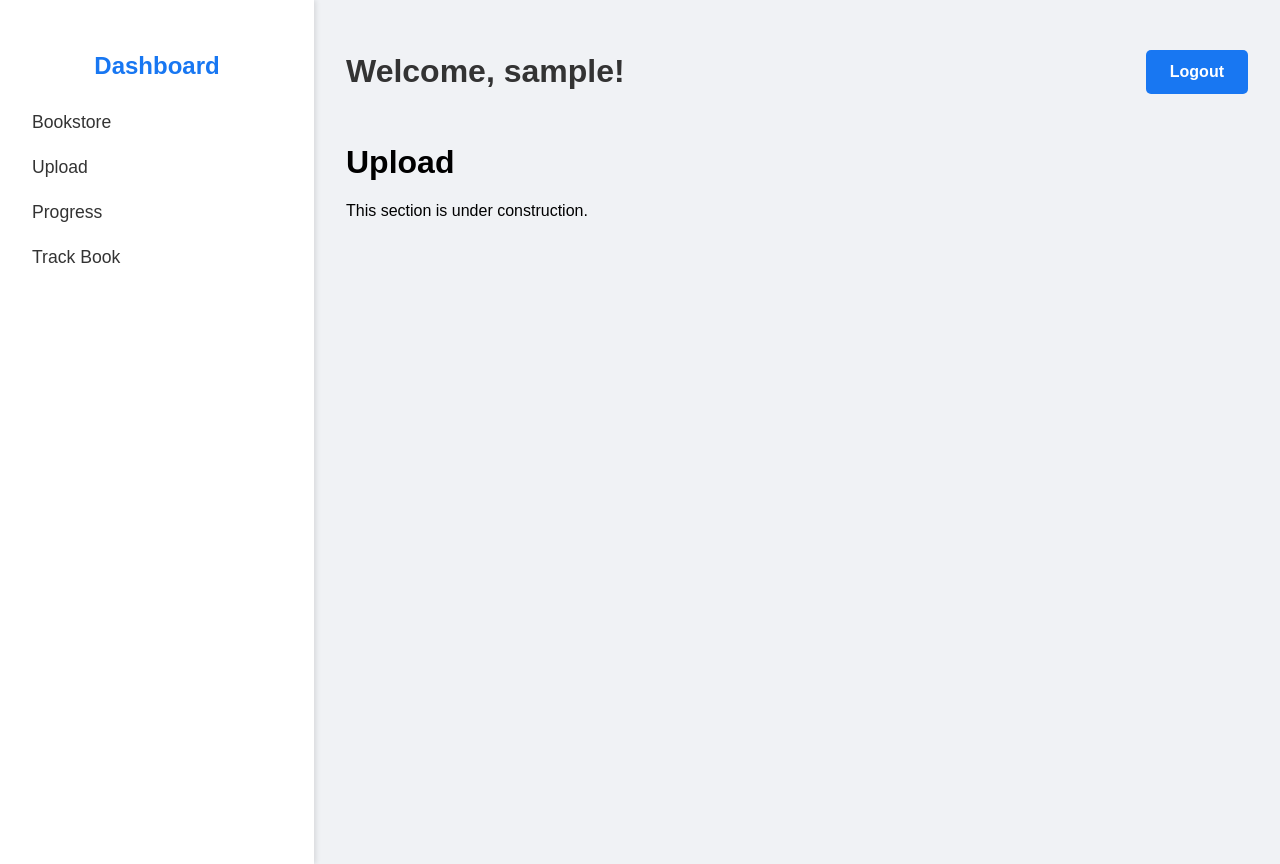
After one commit to mahiramu863/Mahi, a Flask app: template templates/upload.html in a window 1280 px wide. The commit adds this page. Run offline with Flask 3, Linux system fonts and the light colour scheme; the template is opened without the code that fills it: most values are stand-ins (such as "Sample title", 1, 10 or a date in 2020).

Commit message:
Create dashboard with navigation

```diff
--- a/app.py
+++ b/app.py
@@ -59,6 +59,30 @@ def dashboard():
     if 'email' not in session:
         return redirect(url_for('login'))
     return render_template('dashboard.html')
+
+@app.route('/bookstore')
+def bookstore():
+    if 'email' not in session:
+        return redirect(url_for('login'))
+    return render_template('bookstore.html')
+
+@app.route('/upload')
+def upload():
+    if 'email' not in session:
+        return redirect(url_for('login'))
+    return render_template('upload.html')
+
+@app.route('/progress')
+def progress():
+    if 'email' not in session:
+        return redirect(url_for('login'))
+    return render_template('progress.html')
+
+@app.route('/track_book')
+def track_book():
+    if 'email' not in session:
+        return redirect(url_for('login'))
+    return render_template('track_book.html')
 
 @app.route('/logout')
 def logout():
--- /dev/null
+++ b/static/dashboard.css
@@ -0,0 +1,73 @@
+body {
+    font-family: sans-serif;
+    background-color: #f0f2f5;
+    margin: 0;
+}
+
+.dashboard-container {
+    display: flex;
+}
+
+.sidebar {
+    width: 250px;
+    background-color: #fff;
+    height: 100vh;
+    padding: 2rem;
+    box-shadow: 2px 0 5px rgba(0, 0, 0, 0.1);
+}
+
+.sidebar h2 {
+    color: #1877f2;
+    text-align: center;
+    margin-bottom: 2rem;
+}
+
+.sidebar ul {
+    list-style: none;
+    padding: 0;
+}
+
+.sidebar ul li {
+    margin-bottom: 1.5rem;
+}
+
+.sidebar ul li a {
+    text-decoration: none;
+    color: #333;
+    font-size: 1.1rem;
+}
+
+.sidebar ul li a:hover {
+    color: #1877f2;
+}
+
+.main-content {
+    flex-grow: 1;
+    padding: 2rem;
+}
+
+.header {
+    display: flex;
+    justify-content: space-between;
+    align-items: center;
+    margin-bottom: 2rem;
+}
+
+.header h1 {
+    color: #333;
+}
+
+.logout-btn {
+    background-color: #1877f2;
+    color: #fff;
+    padding: 0.8rem 1.5rem;
+    border: none;
+    border-radius: 5px;
+    text-decoration: none;
+    font-size: 1rem;
+    font-weight: bold;
+}
+
+.logout-btn:hover {
+    background-color: #166fe5;
+}
--- /dev/null
+++ b/templates/bookstore.html
@@ -0,0 +1,5 @@
+{% extends "dashboard.html" %}
+{% block content %}
+<h1>Bookstore</h1>
+<p>This section is under construction.</p>
+{% endblock %}
--- a/templates/dashboard.html
+++ b/templates/dashboard.html
@@ -4,10 +4,28 @@
     <meta charset="UTF-8">
     <meta name="viewport" content="width=device-width, initial-scale=1.0">
     <title>Dashboard</title>
+    <link rel="stylesheet" href="{{ url_for('static', filename='dashboard.css') }}">
 </head>
 <body>
-    <h2>Welcome to your Dashboard</h2>
-    <p>You are logged in as {{ session['email'] }}.</p>
-    <a href="{{ url_for('logout') }}">Logout</a>
+    <div class="dashboard-container">
+        <div class="sidebar">
+            <h2>Dashboard</h2>
+            <ul>
+                <li><a href="{{ url_for('bookstore') }}">Bookstore</a></li>
+                <li><a href="{{ url_for('upload') }}">Upload</a></li>
+                <li><a href="{{ url_for('progress') }}">Progress</a></li>
+                <li><a href="{{ url_for('track_book') }}">Track Book</a></li>
+            </ul>
+        </div>
+        <div class="main-content">
+            <div class="header">
+                <h1>Welcome, {{ users[session['email']]['username'] }}!</h1>
+                <a href="{{ url_for('logout') }}" class="logout-btn">Logout</a>
+            </div>
+            <div class="content">
+                {% block content %}{% endblock %}
+            </div>
+        </div>
+    </div>
 </body>
 </html>
--- /dev/null
+++ b/templates/progress.html
@@ -0,0 +1,5 @@
+{% extends "dashboard.html" %}
+{% block content %}
+<h1>Progress</h1>
+<p>This section is under construction.</p>
+{% endblock %}
--- /dev/null
+++ b/templates/track_book.html
@@ -0,0 +1,5 @@
+{% extends "dashboard.html" %}
+{% block content %}
+<h1>Track Book</h1>
+<p>This section is under construction.</p>
+{% endblock %}
--- /dev/null
+++ b/templates/upload.html
@@ -0,0 +1,5 @@
+{% extends "dashboard.html" %}
+{% block content %}
+<h1>Upload</h1>
+<p>This section is under construction.</p>
+{% endblock %}
```
